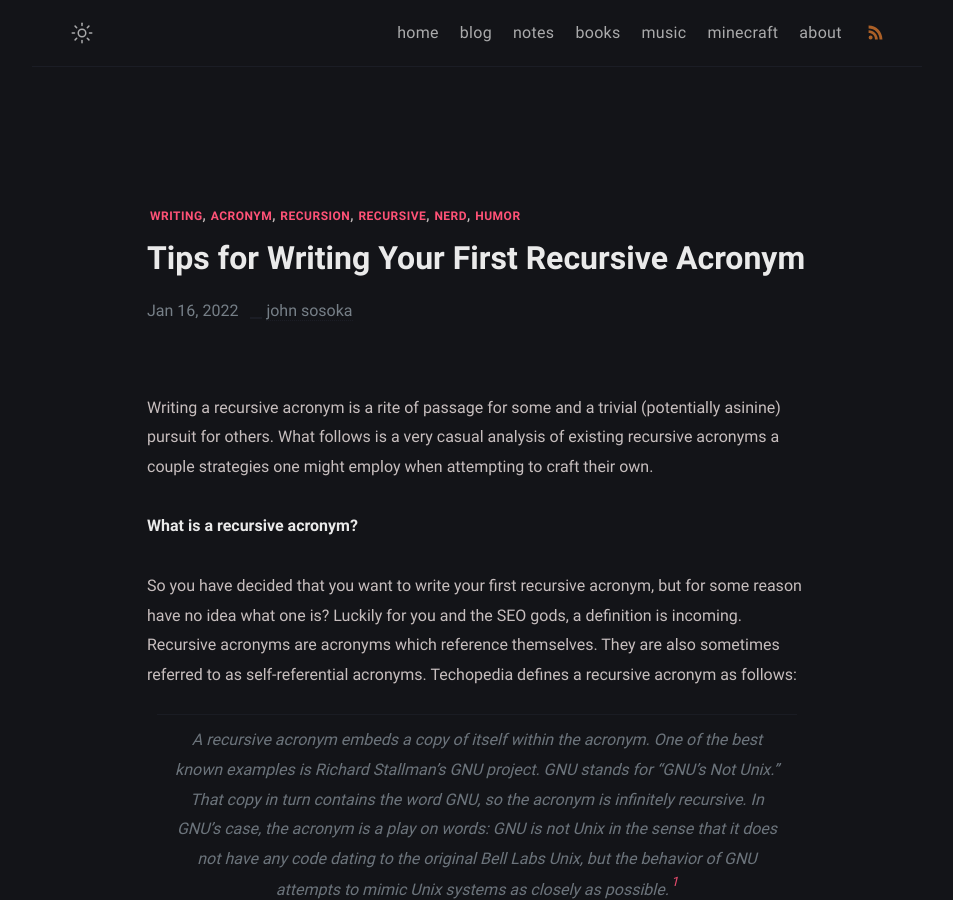
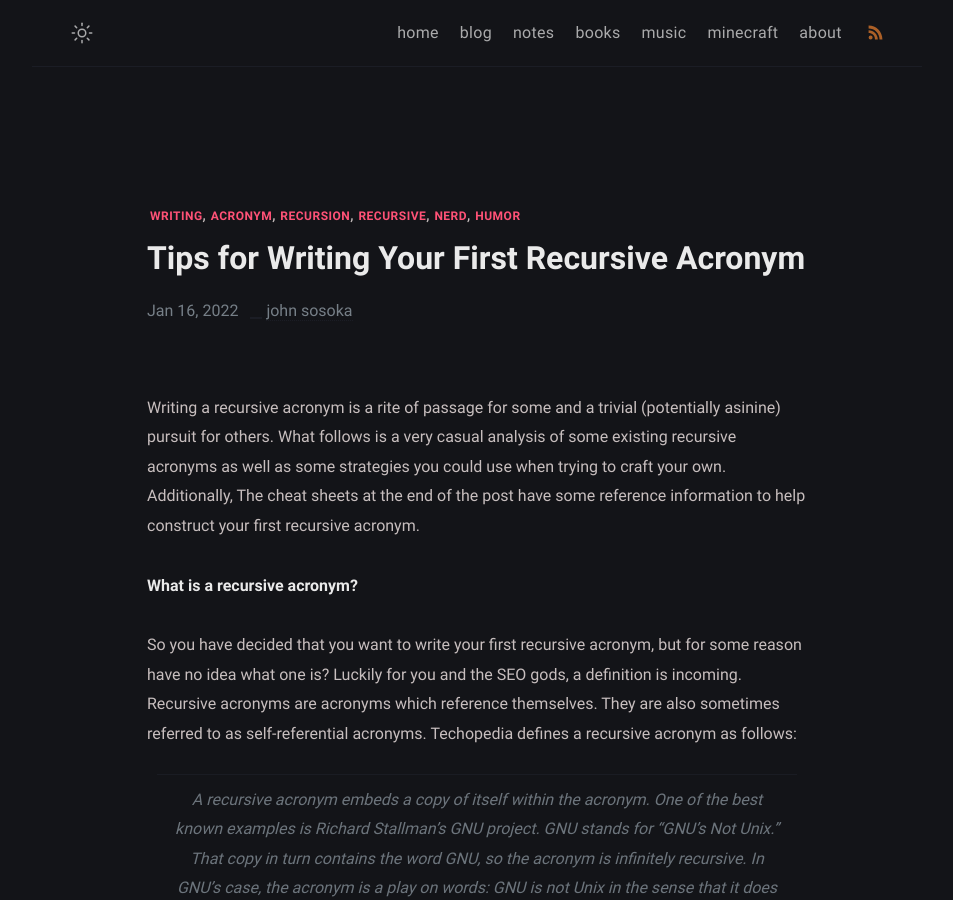
Before and after one commit to johnsosoka/site-johnsosoka-com, a Jekyll site: the page built from website/_posts/blog/2022-01-16-recursive-acronym-tips.md, in a window 1280 px wide and 900 px high. Shown: the whole window, without its empty margins (163-1116 px from the left). Built offline with Jekyll 4.4.1, drawn with Linux system fonts in a browser that asks for light colours.

Commit message:
touching up RA article

```diff
--- a/website/_posts/blog/2022-01-16-recursive-acronym-tips.md
+++ b/website/_posts/blog/2022-01-16-recursive-acronym-tips.md
@@ -6,8 +6,9 @@ tags: writing acronym recursion recursive nerd humor
 ---
 
 Writing a recursive acronym is a rite of passage for some and a trivial (potentially asinine)  pursuit for others. What
-follows is a very casual analysis of existing recursive acronyms a couple strategies one might employ when attempting
-to craft their own.
+follows is a very casual analysis of some existing recursive acronyms as well as some strategies you could use when trying
+to craft your own. Additionally, The cheat sheets at the end of the post have some reference information to help construct
+your first recursive acronym.
 
 **What is a recursive acronym?**
 
```
